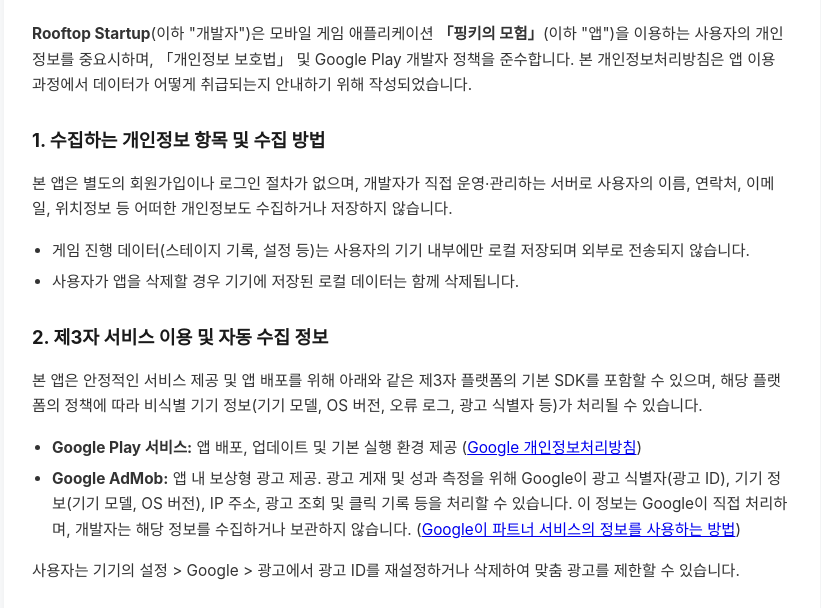
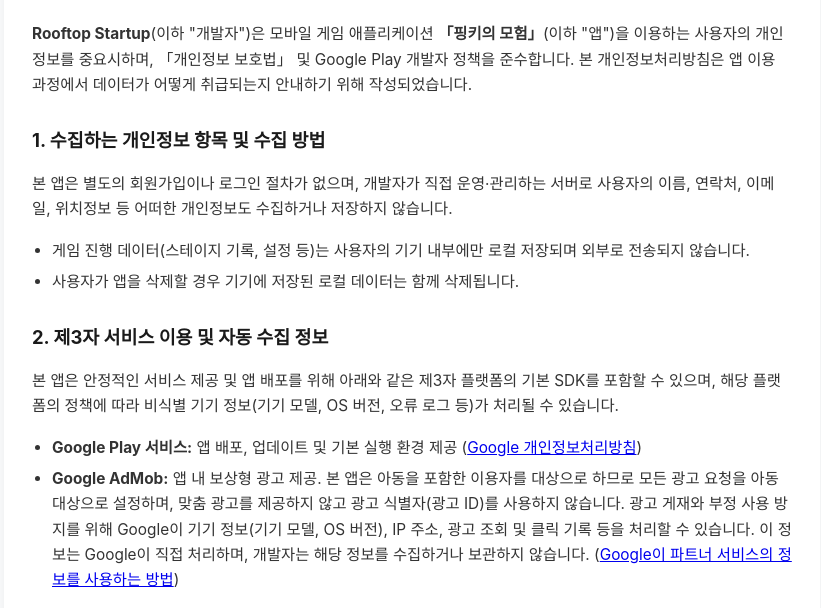
Before and after one commit to rooftop-startup/rooftop-startup.github.io, a plain HTML site: page pingky_adventure.html in a window 1280 px wide. Shown: the part 172-780 px from the top of the page, without its empty margins (228-1049 px from the left). Drawn offline with Linux system fonts and the light colour scheme.

Commit message:
State child-directed ads without advertising ID in privacy policy
Ads are requested with child treatment: no personalized ads and no advertising ID. Remove the ad ID reset note.

```diff
--- a/pingky_adventure.html
+++ b/pingky_adventure.html
@@ -89,15 +89,12 @@
 
     <h2>2. 제3자 서비스 이용 및 자동 수집 정보</h2>
     <p>
-      본 앱은 안정적인 서비스 제공 및 앱 배포를 위해 아래와 같은 제3자 플랫폼의 기본 SDK를 포함할 수 있으며, 해당 플랫폼의 정책에 따라 비식별 기기 정보(기기 모델, OS 버전, 오류 로그, 광고 식별자 등)가 처리될 수 있습니다.
+      본 앱은 안정적인 서비스 제공 및 앱 배포를 위해 아래와 같은 제3자 플랫폼의 기본 SDK를 포함할 수 있으며, 해당 플랫폼의 정책에 따라 비식별 기기 정보(기기 모델, OS 버전, 오류 로그 등)가 처리될 수 있습니다.
     </p>
     <ul>
       <li><strong>Google Play 서비스:</strong> 앱 배포, 업데이트 및 기본 실행 환경 제공 (<a href="https://policies.google.com/privacy" target="_blank" rel="noopener noreferrer">Google 개인정보처리방침</a>)</li>
-      <li><strong>Google AdMob:</strong> 앱 내 보상형 광고 제공. 광고 게재 및 성과 측정을 위해 Google이 광고 식별자(광고 ID), 기기 정보(기기 모델, OS 버전), IP 주소, 광고 조회 및 클릭 기록 등을 처리할 수 있습니다. 이 정보는 Google이 직접 처리하며, 개발자는 해당 정보를 수집하거나 보관하지 않습니다. (<a href="https://policies.google.com/technologies/partner-sites" target="_blank" rel="noopener noreferrer">Google이 파트너 서비스의 정보를 사용하는 방법</a>)</li>
+      <li><strong>Google AdMob:</strong> 앱 내 보상형 광고 제공. 본 앱은 아동을 포함한 이용자를 대상으로 하므로 모든 광고 요청을 아동 대상으로 설정하며, 맞춤 광고를 제공하지 않고 광고 식별자(광고 ID)를 사용하지 않습니다. 광고 게재와 부정 사용 방지를 위해 Google이 기기 정보(기기 모델, OS 버전), IP 주소, 광고 조회 및 클릭 기록 등을 처리할 수 있습니다. 이 정보는 Google이 직접 처리하며, 개발자는 해당 정보를 수집하거나 보관하지 않습니다. (<a href="https://policies.google.com/technologies/partner-sites" target="_blank" rel="noopener noreferrer">Google이 파트너 서비스의 정보를 사용하는 방법</a>)</li>
     </ul>
-    <p>
-      사용자는 기기의 설정 &gt; Google &gt; 광고에서 광고 ID를 재설정하거나 삭제하여 맞춤 광고를 제한할 수 있습니다.
-    </p>
 
     <h2>3. 개인정보의 보유 및 파기</h2>
     <p>
```
